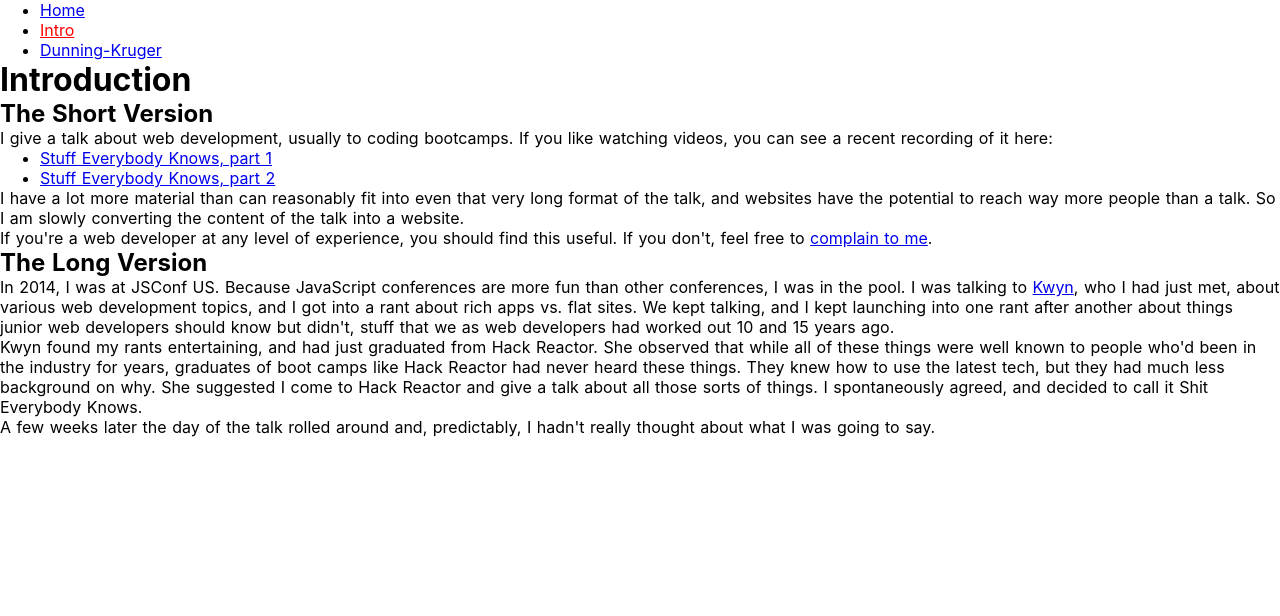
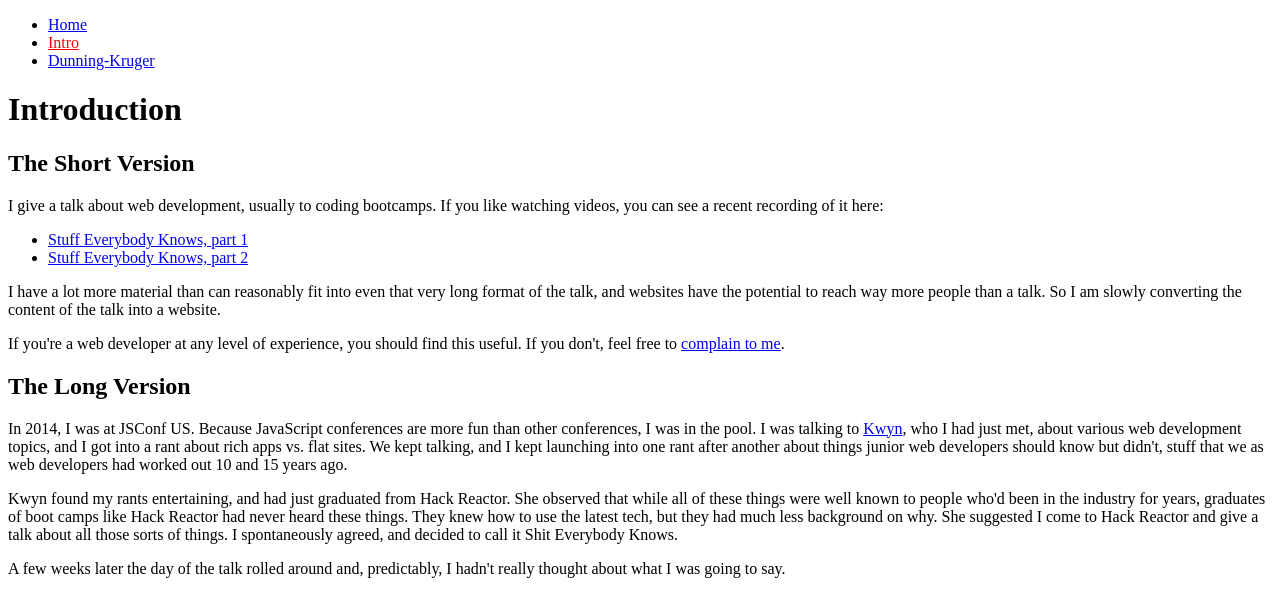
Before and after one commit to seldo/nuxt-test, a Nuxt app: page /1-intro in a window 1280 px wide. Shown: the top 616 px of the page. Built offline with nearby package versions, Linux system fonts and the light colour scheme.

Commit message:
Superflous styles

```diff
--- a/layouts/page.vue
+++ b/layouts/page.vue
@@ -4,24 +4,6 @@
     <nuxt/>
   </div></div>
 </template>
-
-<style>
-html {
-  font-family: "Source Sans Pro", -apple-system, BlinkMacSystemFont, "Segoe UI", Roboto, "Helvetica Neue", Arial, sans-serif;
-  font-size: 16px;
-  word-spacing: 1px;
-  -ms-text-size-adjust: 100%;
-  -webkit-text-size-adjust: 100%;
-  -moz-osx-font-smoothing: grayscale;
-  -webkit-font-smoothing: antialiased;
-  box-sizing: border-box;
-}
-
-*, *:before, *:after {
-  box-sizing: border-box;
-  margin: 0;
-}
-</style>
 
 <script>
 import Navigation from '~/components/navigation.vue'
```
